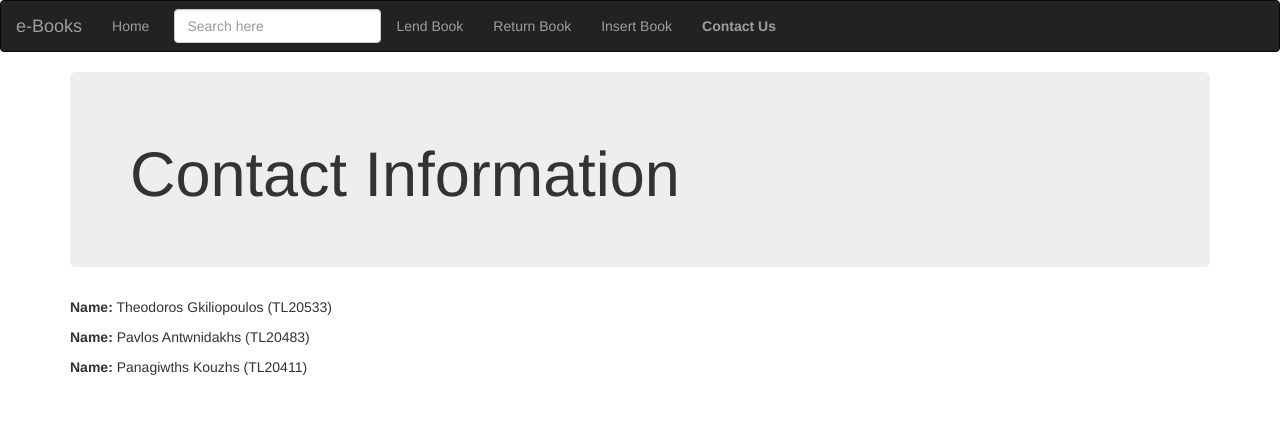
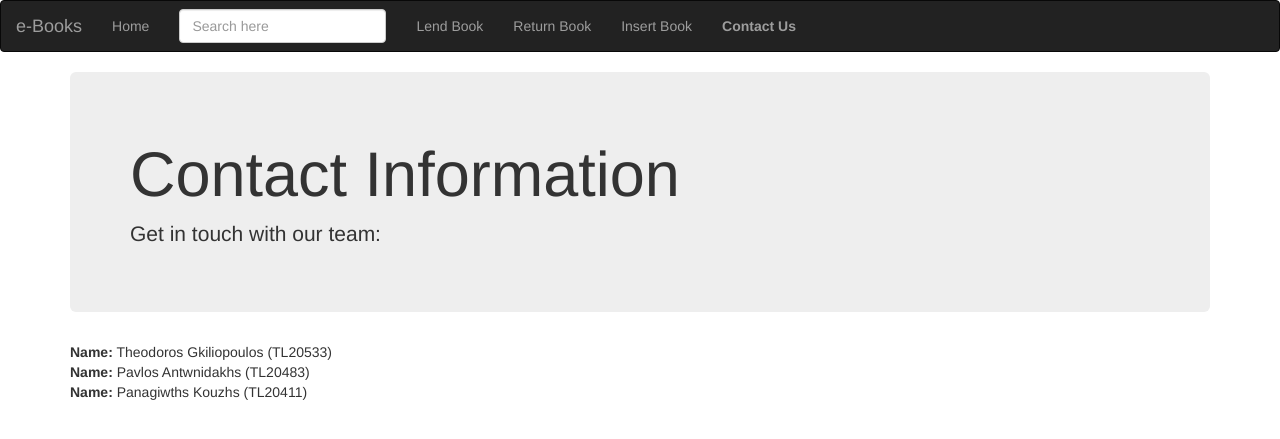
Before and after one commit to karouliass/diadiktiakosprogrammatismos, a PHP site: page /contact.php in a window 1280 px wide. Shown: the top 439 px of the page. Run offline with PHP 8.4, Linux system fonts and the light colour scheme.

Commit message:
Changes to be committed: 	modified:   contact.php

```diff
--- a/html/contact.php
+++ b/html/contact.php
@@ -1,6 +1,8 @@
 <!DOCTYPE html>
-<html>
+<html lang="en">
 <head>
+    <meta charset="UTF-8">
+    <meta name="viewport" content="width=device-width, initial-scale=1.0">
     <title>Contact Us</title>
     <!-- Bootstrap CSS -->
     <link rel="stylesheet" href="https://maxcdn.bootstrapcdn.com/bootstrap/3.4.1/css/bootstrap.min.css">
@@ -17,30 +19,37 @@
             <ul class="nav navbar-nav">
                 <li><a href="./index.php">Home</a></li>
                 <li>
-                    <label for="search-bar" class="sr-only">Search</label>
-                    <input
-                        type="text"
-                        id="search-bar"
-                        class="form-control navbar-input"
-                        placeholder="Search here"
-                        style="margin-top: 8px; margin-left: 10px; display: inline-block; width: auto;">
+                    <form class="navbar-form">
+                        <div class="form-group">
+                            <label for="search-bar" class="sr-only">Search</label>
+                            <input
+                                type="text"
+                                id="search-bar"
+                                class="form-control"
+                                placeholder="Search here">
+                        </div>
+                    </form>
                 </li>
                 <li><a href="./lend_book.php">Lend Book</a></li>
                 <li><a href="./return_book.php">Return Book</a></li>
                 <li><a href="./insert_book.php">Insert Book</a></li>
-                <li><a href="./contact.php"><strong>Contact Us</strong></a></li>
+                <li><a href="./contact.php" class="active"><strong>Contact Us</strong></a></li>
             </ul>
         </div>
     </nav>
 
+    <!-- Main Content -->
     <div class="container">
         <div class="jumbotron">
             <h1>Contact Information</h1>
+            <p>Get in touch with our team:</p>
         </div>
-        <div>
-            <p><strong>Name:</strong> Theodoros Gkiliopoulos (TL20533)</p>
-            <p><strong>Name:</strong> Pavlos Antwnidakhs (TL20483)</p>
-            <p><strong>Name:</strong> Panagiwths Kouzhs (TL20411)</p>
+        <div class="contact-list">
+            <ul class="list-unstyled">
+                <li><strong>Name:</strong> Theodoros Gkiliopoulos (TL20533)</li>
+                <li><strong>Name:</strong> Pavlos Antwnidakhs (TL20483)</li>
+                <li><strong>Name:</strong> Panagiwths Kouzhs (TL20411)</li>
+            </ul>
         </div>
     </div>
 </body>
```
